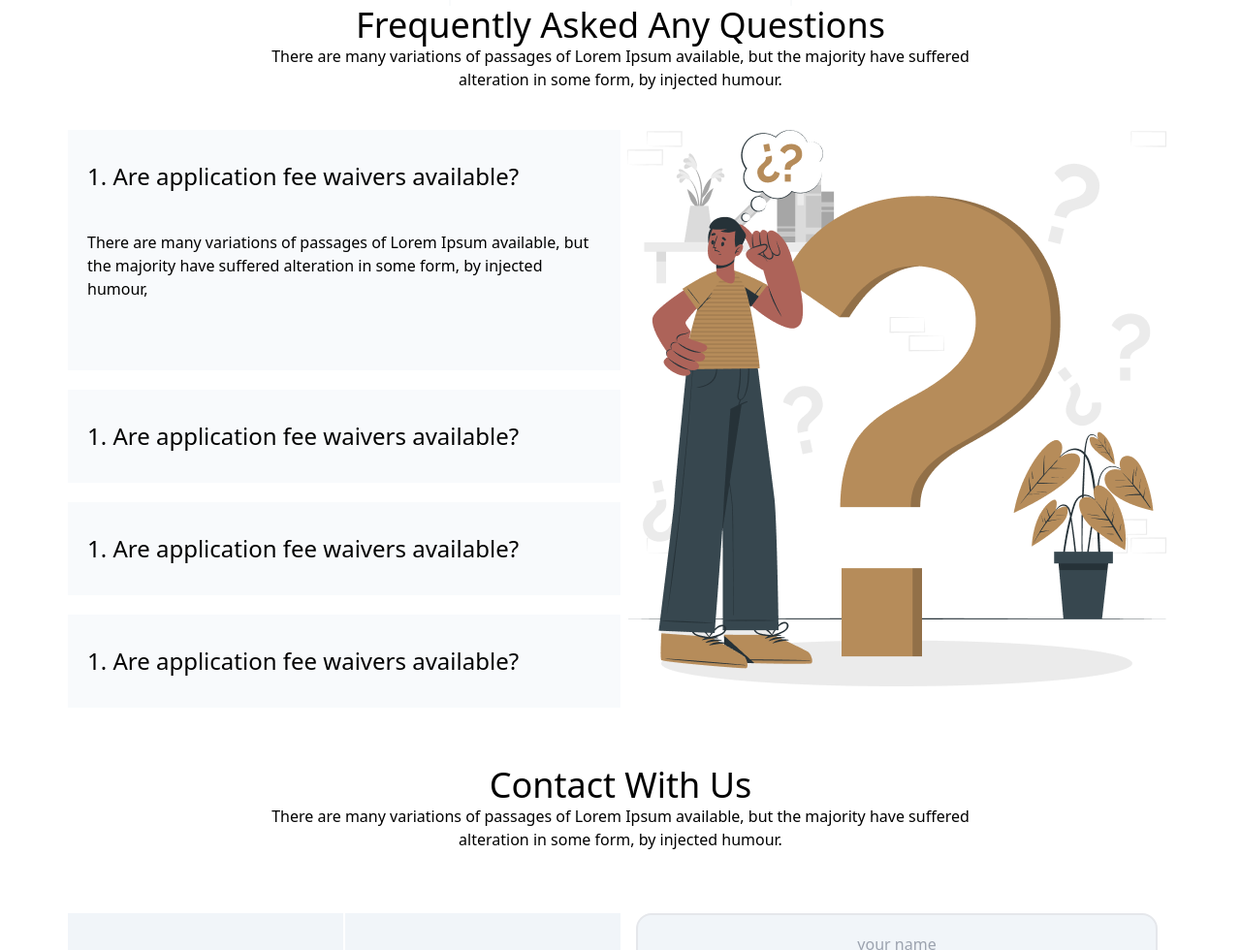
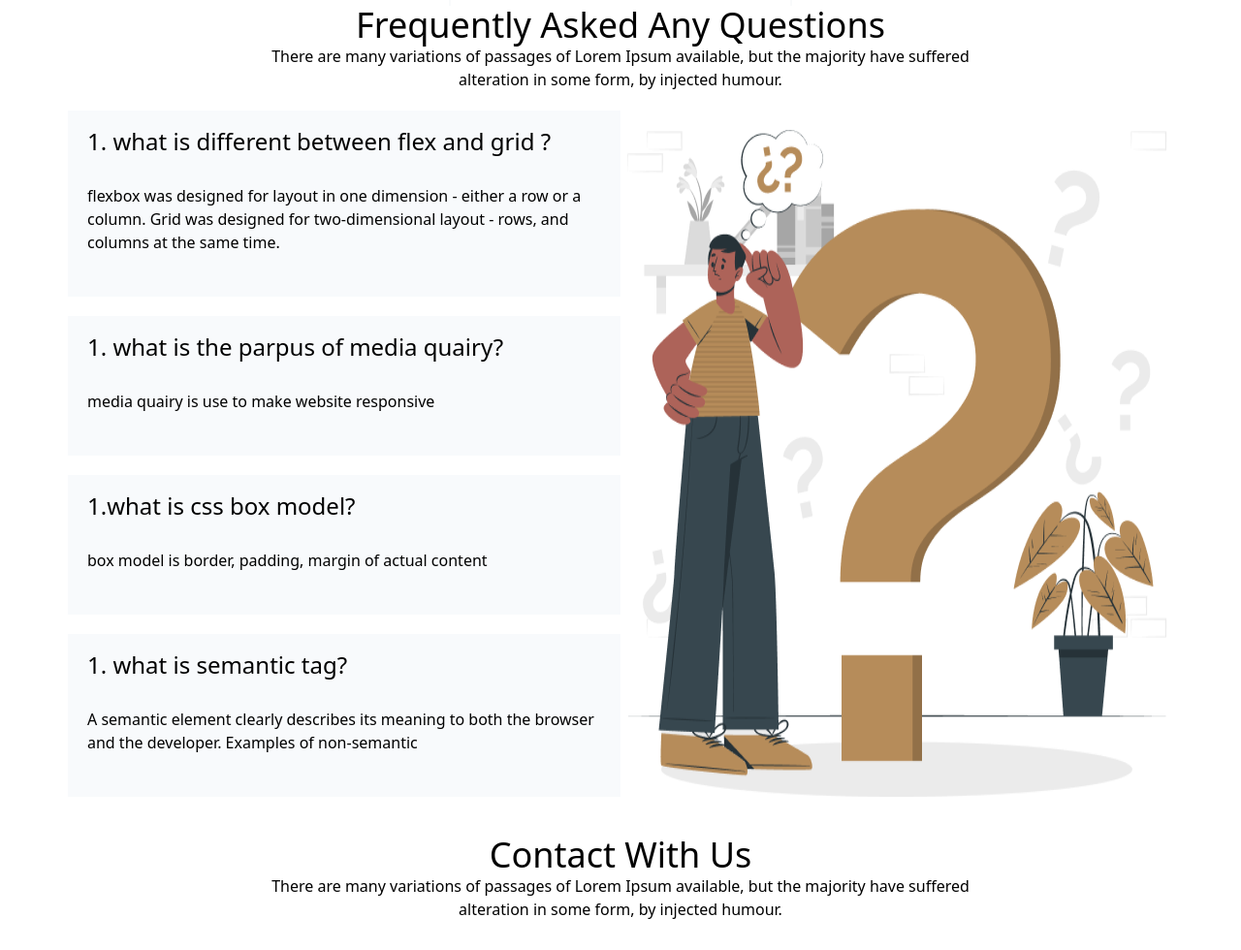
Before and after one commit to razibulbadura/assisment-three, a plain HTML site: page index.html in a window 1280 px wide. Shown: the part 1820-2800 px from the top of the page at 97% size. Drawn offline with nearby package versions, Linux system fonts and the light colour scheme.

Commit message:
add qustion and answer

```diff
--- a/index.html
+++ b/index.html
@@ -17,10 +17,10 @@
                 <li>cases<i class="fa-thin fa-greater-than"></i></li>
                 <li>blogs<i class="fa-thin fa-greater-than"></i></li>
                 <li> contuct us<i class="fa-thin fa-greater-than"></i></li>
-                <li><button class="w-56 h-16 bg-yellow-700 text-white rounded-2xl">free consultaion</button></li>
+                <li><button class="w-56 h-16 bg-yellow-700 text-white rounded-2xl"><a href="https://www.programming-hero.com/">free consultaion</a></button></li>
             </ul>
         </nav>
-        <div style="background-image: url('images/banner.png');" class="w-full mx-auto h-screen bg-no-repeat bg-auto">
+        <div style="background-image: url('images/banner.png');" class="w-full mx-auto h-screen bg-no-repeat bg-auto rounded-2xl">
             <div class="text-center md:w-[640px] mx-auto">
                 <h1 class="text-6xl text-white container pt-32 pb-10 ">We Provide Effective Legal Solutions</h1>
                 <p class="text-white">There are many variations of passages of Lorem Ipsum available, but the majority have suffered alteration in some form, by injected humour.</p>
@@ -81,23 +81,26 @@
              <p>There are many variations of passages of Lorem Ipsum available, but the majority have suffered alteration in some form, by injected humour.</p>
         </div>
         <div class="md:flex ">
-          <div class="md:w-1/2 py-10">
-            <div class=" bg-slate-50 text-left py-8 px-5">
-                <h1 class="text-2xl">1. Are application fee waivers available?</h1>
-                <p class="py-5 my-5">There are many variations of passages of Lorem Ipsum available, but the majority have suffered alteration in some form, by injected humour, </p>
+          <div class="md:w-1/2 py-5">
+            <div class=" bg-slate-50 text-left py-4 px-5">
+                <h1 class="text-2xl">1. what is different between flex and grid ?</h1>
+                <p class="py-2 my-5">flexbox was designed for layout in one dimension - either a row or a column. Grid was designed for two-dimensional layout - rows, and columns at the same time. </p>
             </div>
-            <div class=" bg-slate-50 text-left px-5 py-8 my-5">
-                <h1 class="text-2xl">1. Are application fee waivers available?</h1>
+            <div class=" bg-slate-50 text-left px-5 py-4 my-5">
+                <h1 class="text-2xl">1. what is the parpus of media quairy?</h1>
+                <p class="py-2 my-5">media quairy is use to make website responsive </p>
             </div>
-            <div class=" bg-slate-50 text-left px-5 py-8 my-5">
-                <h1 class="text-2xl">1. Are application fee waivers available?</h1>
+            <div class=" bg-slate-50 text-left px-5 py-4 my-5">
+                <h1 class="text-2xl">1.what is css box model?</h1>
+                <p class="py-2 my-5">box model is border, padding, margin of actual content </p>
             </div>
-            <div class=" bg-slate-50 text-left px-5 py-8 my-5">
-                <h1 class="text-2xl">1. Are application fee waivers available?</h1>
+            <div class=" bg-slate-50 text-left px-5 py-4 my-5">
+                <h1 class="text-2xl">1. what is semantic tag?</h1>
+                <p class="py-2 my-5">A semantic element clearly describes its meaning to both the browser and the developer. Examples of non-semantic </p>
             </div>
           </div>
-          <div class="md:w-1/2">
-                <img class="w-full py-10" src="./images/faq.png" alt="">
+          <div class="md:w-1/2 py-10">
+                <img class="w-full h-full" src="./images/faq.png" alt="">
           </div>
         </div>
         </section>
@@ -185,7 +188,7 @@
                     Subscribe for our latest & Articles.
                      We Wont Give You Spam Mails
                 </p>
-                <input class="w-auto px-8 py-4 rounded-2xl md:absolute" type="text" placeholder="email"><button class="w-auto py-4 px-8 md:relative left-56 bg-yellow-700 text-white "><i class="fa-sharp fa-solid fa-paper-plane"></i></button>
+                <input class="w-auto px-8 py-4 rounded-2xl md:absolute right-[400px]" type="text" placeholder="email"><button class="w-auto py-4 px-8 md:relative left-32 bg-yellow-700 text-white "><i class="fa-sharp fa-solid fa-paper-plane"></i></button>
             </div>
 
         </div>
```
